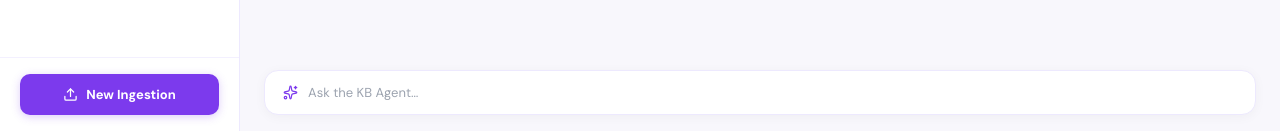
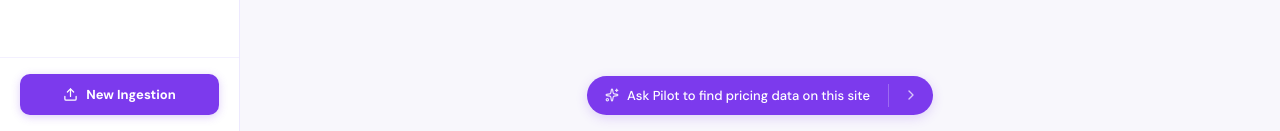
Before and after one commit to yash11K/kb-pilot-UI, a Next.js app: page /dashboard in a window 1280 px wide. Shown: the part 669-800 px from the top of the page. Built offline with nearby package versions, Linux system fonts and the light colour scheme; no server answers; a web font is replaced by a local one.

Commit message:
feat: rotating Pilot prompt bar with inverted purple pill design

```diff
--- a/components/AgentChatPanel.tsx
+++ b/components/AgentChatPanel.tsx
@@ -24,15 +24,18 @@ const STARTER_CHIPS = [
 interface AgentChatPanelProps {
   open: boolean;
   onClose: () => void;
+  initialPrompt?: string | null;
+  onPromptConsumed?: () => void;
 }
 
-export default function AgentChatPanel({ open, onClose }: AgentChatPanelProps) {
+export default function AgentChatPanel({ open, onClose, initialPrompt, onPromptConsumed }: AgentChatPanelProps) {
   const { messages, status, error, send, clear, retry } = useAgentChat();
   const [input, setInput] = useState("");
   const [visible, setVisible] = useState(false);
   const [animating, setAnimating] = useState(false);
   const chatEndRef = useRef<HTMLDivElement>(null);
   const inputRef = useRef<HTMLTextAreaElement>(null);
+  const consumedPromptRef = useRef<string | null>(null);
 
   const isBusy = status === "waiting" || status === "streaming";
 
@@ -49,6 +52,15 @@ export default function AgentChatPanel({ open, onClose }: AgentChatPanelProps) {
       return () => clearTimeout(timer);
     }
   }, [open]);
+
+  // Auto-send initialPrompt when panel opens with one
+  useEffect(() => {
+    if (open && initialPrompt && initialPrompt !== consumedPromptRef.current && status === "idle") {
+      consumedPromptRef.current = initialPrompt;
+      send(initialPrompt);
+      onPromptConsumed?.();
+    }
+  }, [open, initialPrompt, status, send, onPromptConsumed]);
 
   // Auto-scroll on new messages
   useEffect(() => {
--- /dev/null
+++ b/components/PilotPromptBar.tsx
@@ -0,0 +1,180 @@
+"use client";
+
+import { useState, useEffect, useCallback, useRef } from "react";
+import { Sparkles, ChevronRight } from "lucide-react";
+
+const PILOT_PROMPTS = [
+  "Ask Pilot to scrape this URL",
+  "Ask Pilot for a summary of the latest batch",
+  "Ask Pilot to sync the knowledge base",
+  "Ask Pilot 'which sources are outdated?'",
+  "Ask Pilot to draft a report from these notes",
+  "Ask Pilot to categorize these new entries",
+  "Ask Pilot 'where is the documentation on API v2?'",
+  "Ask Pilot to find gaps in our data",
+  "Ask Pilot to merge duplicate records",
+  "Ask Pilot to find pricing data on this site",
+  "Ask Pilot 'did the competitor update their terms?'",
+  "Ask Pilot to monitor this page for changes",
+  "Ask Pilot to explain this complex document",
+  "Ask Pilot 'what are the key takeaways from the scrape?'",
+  "Ask Pilot to translate this entry to English",
+  "Ask Pilot 'give me a high-level overview of our KB'",
+  "Ask Pilot to clean up duplicate records",
+  "Ask Pilot 'are there any pending files for review?'",
+  "Ask Pilot to export this collection to CSV",
+  "Ask Pilot to notify the team when the scrape finishes",
+  "Ask Pilot 'summarize the last 5 scrapes'",
+  "Ask Pilot 'create a new category for Research'",
+  "Ask Pilot 'are there any broken links in the KB?'",
+  "Ask Pilot 'scrape the pricing table from this URL'",
+  "Ask Pilot to compare two sources side by side",
+  "Ask Pilot 'which files haven't been updated in 30 days?'",
+  "Ask Pilot to generate tags for untagged entries",
+  "Ask Pilot 'what's the total word count across all sources?'",
+  "Ask Pilot to flag low-quality content for review",
+  "Ask Pilot to build a FAQ from the knowledge base",
+];
+
+const ROTATE_INTERVAL = 3500;
+
+interface PilotPromptBarProps {
+  onSubmitPrompt: (prompt: string) => void;
+  onExpand: () => void;
+}
+
+export default function PilotPromptBar({ onSubmitPrompt, onExpand }: PilotPromptBarProps) {
+  const [currentIndex, setCurrentIndex] = useState(() =>
+    Math.floor(Math.random() * PILOT_PROMPTS.length)
+  );
+  const [animState, setAnimState] = useState<"visible" | "exiting" | "entering">("visible");
+  const timerRef = useRef<ReturnType<typeof setInterval> | null>(null);
+  const [hovered, setHovered] = useState(false);
+  const [arrowHovered, setArrowHovered] = useState(false);
+
+  const currentPrompt = PILOT_PROMPTS[currentIndex];
+
+  // Rotate prompts
+  useEffect(() => {
+    timerRef.current = setInterval(() => {
+      setAnimState("exiting");
+      setTimeout(() => {
+        setCurrentIndex((prev) => (prev + 1) % PILOT_PROMPTS.length);
+        setAnimState("entering");
+        setTimeout(() => setAnimState("visible"), 30);
+      }, 250);
+    }, ROTATE_INTERVAL);
+
+    return () => {
+      if (timerRef.current) clearInterval(timerRef.current);
+    };
+  }, []);
+
+  const handlePromptClick = useCallback(() => {
+    onSubmitPrompt(currentPrompt);
+  }, [currentPrompt, onSubmitPrompt]);
+
+  const handleExpandClick = useCallback((e: React.MouseEvent) => {
+    e.stopPropagation();
+    onExpand();
+  }, [onExpand]);
+
+  const textOpacity = animState === "exiting" ? 0 : animState === "entering" ? 0 : 1;
+  const textTransform = animState === "exiting"
+    ? "translateY(-6px)"
+    : animState === "entering"
+      ? "translateY(6px)"
+      : "translateY(0)";
+
+  return (
+    <div style={{ padding: "0 24px 16px", flexShrink: 0, display: "flex", justifyContent: "center" }}>
+      <div
+        style={{
+          display: "inline-flex",
+          alignItems: "stretch",
+          background: hovered || arrowHovered ? "#6d28d9" : "#7c3aed",
+          borderRadius: 50,
+          border: "none",
+          boxShadow: hovered || arrowHovered
+            ? "0 6px 20px rgba(124,58,237,0.35)"
+            : "0 3px 12px rgba(124,58,237,0.2)",
+          transition: "background 0.15s, box-shadow 0.15s",
+          overflow: "hidden",
+        }}
+      >
+        {/* Main prompt button */}
+        <button
+          onClick={handlePromptClick}
+          onMouseEnter={() => setHovered(true)}
+          onMouseLeave={() => setHovered(false)}
+          style={{
+            display: "flex",
+            alignItems: "center",
+            gap: 8,
+            padding: "10px 18px",
+            background: "transparent",
+            border: "none",
+            cursor: "pointer",
+            fontFamily: "inherit",
+            fontSize: 13,
+            fontWeight: 500,
+            color: "#fff",
+            transition: "opacity 0.15s",
+            whiteSpace: "nowrap",
+          }}
+        >
+          <Sparkles
+            size={14}
+            color="#fff"
+            style={{ flexShrink: 0, opacity: 0.85 }}
+          />
+          <span
+            style={{
+              opacity: textOpacity,
+              transform: textTransform,
+              transition: "opacity 0.25s ease, transform 0.25s ease",
+            }}
+          >
+            {currentPrompt}
+          </span>
+        </button>
+
+        {/* Divider */}
+        <div
+          style={{
+            width: 1,
+            background: "rgba(255,255,255,0.25)",
+            margin: "8px 0",
+            flexShrink: 0,
+          }}
+        />
+
+        {/* Expand arrow button */}
+        <button
+          onClick={handleExpandClick}
+          onMouseEnter={() => setArrowHovered(true)}
+          onMouseLeave={() => setArrowHovered(false)}
+          title="Open full chat"
+          aria-label="Open full chat panel"
+          style={{
+            display: "flex",
+            alignItems: "center",
+            justifyContent: "center",
+            padding: "0 14px",
+            background: arrowHovered ? "rgba(255,255,255,0.1)" : "transparent",
+            border: "none",
+            cursor: "pointer",
+            transition: "background 0.15s",
+            flexShrink: 0,
+          }}
+        >
+          <ChevronRight
+            size={16}
+            color="#fff"
+            style={{ opacity: arrowHovered ? 1 : 0.7, transition: "opacity 0.15s" }}
+          />
+        </button>
+      </div>
+    </div>
+  );
+}
--- a/components/ShellLayout.tsx
+++ b/components/ShellLayout.tsx
@@ -1,10 +1,10 @@
 "use client";
 
-import { useState } from "react";
-import { Sparkles } from "lucide-react";
+import { useState, useCallback } from "react";
 import Sidebar from "@/components/Sidebar";
 import IngestWizard from "@/components/IngestWizard";
 import AgentChatPanel from "@/components/AgentChatPanel";
+import PilotPromptBar from "@/components/PilotPromptBar";
 import { useActiveJobs } from "@/hooks/useActiveJobs";
 
 export default function ShellLayout({
@@ -14,7 +14,27 @@ export default function ShellLayout({
 }) {
   const [showIngestWizard, setShowIngestWizard] = useState(false);
   const [showAgentChat, setShowAgentChat] = useState(false);
+  const [pendingPrompt, setPendingPrompt] = useState<string | null>(null);
   const { mutate: activeJobsMutate } = useActiveJobs();
+
+  const handlePromptSubmit = useCallback((prompt: string) => {
+    setPendingPrompt(prompt);
+    setShowAgentChat(true);
+  }, []);
+
+  const handleExpandChat = useCallback(() => {
+    setPendingPrompt(null);
+    setShowAgentChat(true);
+  }, []);
+
+  const handleCloseChat = useCallback(() => {
+    setShowAgentChat(false);
+    setPendingPrompt(null);
+  }, []);
+
+  const handlePromptConsumed = useCallback(() => {
+    setPendingPrompt(null);
+  }, []);
 
   return (
     <div
@@ -40,44 +60,17 @@ export default function ShellLayout({
           {children}
         </div>
 
-        {/* Agent chat trigger bar */}
-        <div style={{ padding: "0 24px 16px", flexShrink: 0 }}>
-          <button
-            onClick={() => setShowAgentChat(true)}
-            style={{
-              width: "100%",
-              display: "flex",
-              alignItems: "center",
-              gap: 10,
-              padding: "12px 18px",
-              background: "#fff",
-              border: "1.5px solid #ede9fe",
-              borderRadius: 14,
-              cursor: "pointer",
-              fontFamily: "inherit",
-              fontSize: 13,
-              color: "#9ca3af",
-              boxShadow: "0 2px 12px rgba(0,0,0,0.04)",
-              transition: "border-color 0.15s, box-shadow 0.15s",
-            }}
-            onMouseEnter={(e) => {
-              e.currentTarget.style.borderColor = "#c4b5fd";
-              e.currentTarget.style.boxShadow = "0 4px 16px rgba(124,58,237,0.1)";
-            }}
-            onMouseLeave={(e) => {
-              e.currentTarget.style.borderColor = "#ede9fe";
-              e.currentTarget.style.boxShadow = "0 2px 12px rgba(0,0,0,0.04)";
-            }}
-          >
-            <Sparkles size={15} color="#7c3aed" style={{ flexShrink: 0 }} />
-            Ask the KB Agent…
-          </button>
-        </div>
+        <PilotPromptBar
+          onSubmitPrompt={handlePromptSubmit}
+          onExpand={handleExpandChat}
+        />
       </main>
 
       <AgentChatPanel
         open={showAgentChat}
-        onClose={() => setShowAgentChat(false)}
+        onClose={handleCloseChat}
+        initialPrompt={pendingPrompt}
+        onPromptConsumed={handlePromptConsumed}
       />
 
       {showIngestWizard && (
```
